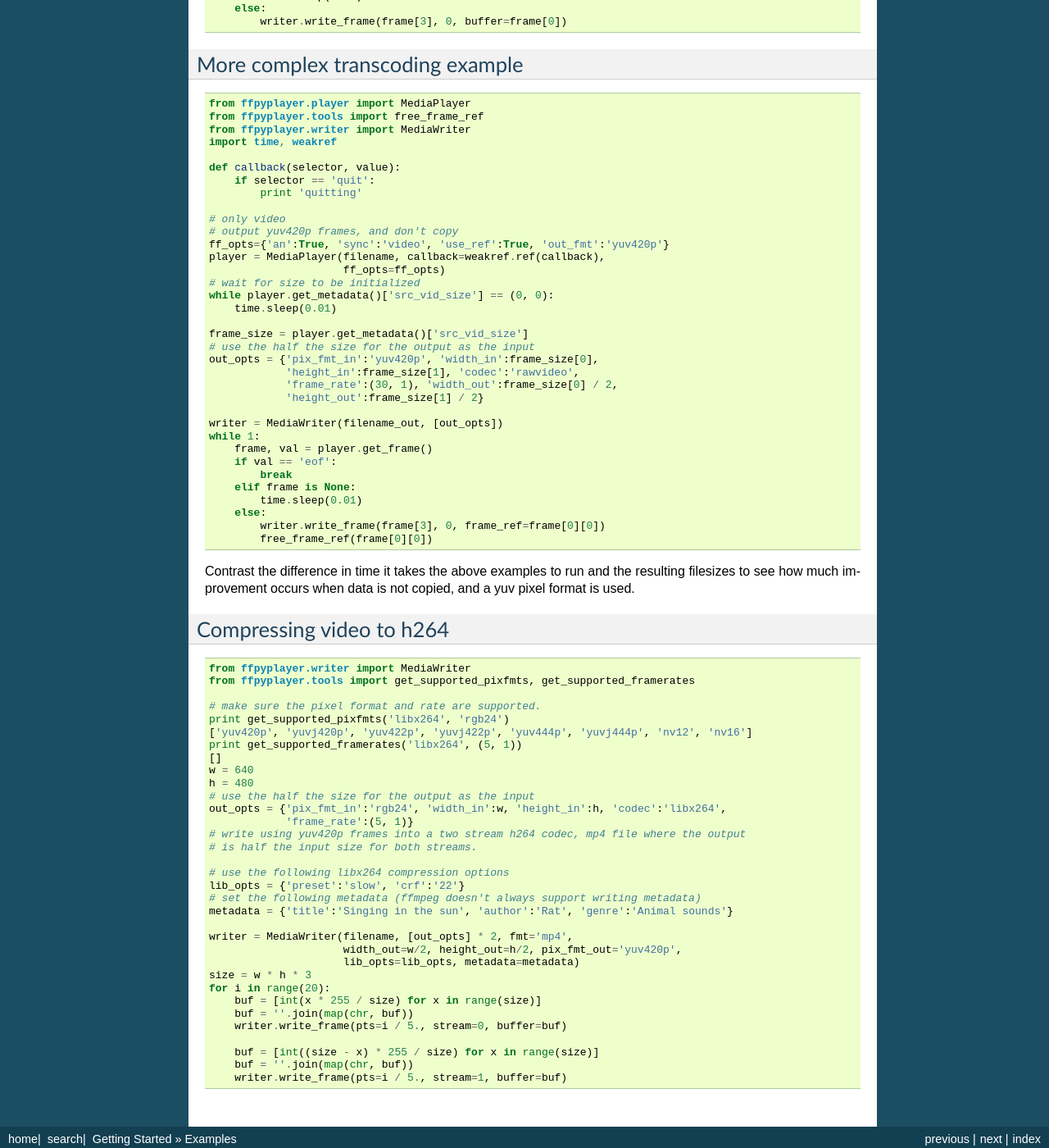
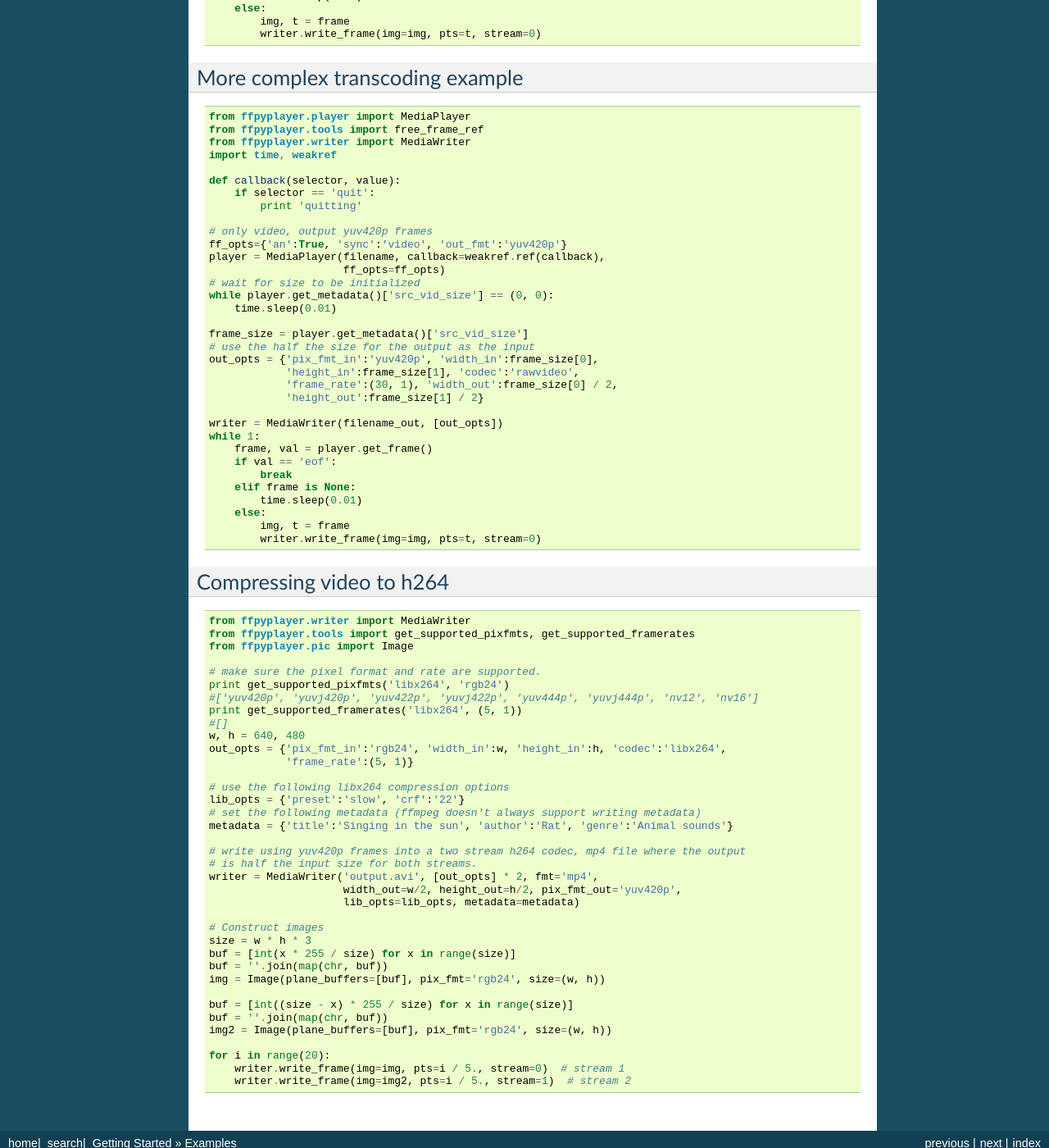
Before and after one commit to matham/ffpyplayer, a Sphinx documentation site: the page built from doc/source/examples.rst, in a window 1280 px wide and 1400 px high, scrolled down 1046 px. Shown: the whole window at 82% size. Built offline with Sphinx 7.4.7, drawn with Linux system fonts in a browser that asks for light colours; some of the changed text lies outside the part shown.

Commit message:
Update docs.

```diff
--- a/doc/source/examples.rst
+++ b/doc/source/examples.rst
@@ -43,7 +43,7 @@ Simple transcoding example
     ff_opts={'an':True, 'sync':'video'}
     player = MediaPlayer(filename, callback=weakref.ref(callback),
                          ff_opts=ff_opts)
-    # wait for size to be initialized
+    # wait for size to be initialized (add timeout and check for callback quitting)
     while player.get_metadata()['src_vid_size'] == (0, 0):
         time.sleep(0.01)
 
@@ -61,7 +61,8 @@ Simple transcoding example
         elif frame is None:
             time.sleep(0.01)
         else:
-            writer.write_frame(frame[3], 0, buffer=frame[0])
+            img, t = frame
+            writer.write_frame(img=img, pts=t, stream=0)
 
 More complex transcoding example
 --------------------------------
@@ -77,9 +78,8 @@ More complex transcoding example
         if selector == 'quit':
             print 'quitting'
 
-    # only video
-    # output yuv420p frames, and don't copy
-    ff_opts={'an':True, 'sync':'video', 'use_ref':True, 'out_fmt':'yuv420p'}
+    # only video, output yuv420p frames
+    ff_opts={'an':True, 'sync':'video', 'out_fmt':'yuv420p'}
     player = MediaPlayer(filename, callback=weakref.ref(callback),
                          ff_opts=ff_opts)
     # wait for size to be initialized
@@ -101,12 +101,8 @@ More complex transcoding example
         elif frame is None:
             time.sleep(0.01)
         else:
-            writer.write_frame(frame[3], 0, frame_ref=frame[0][0])
-            free_frame_ref(frame[0][0])
-
-Contrast the difference in time it takes the above examples to run and the resulting
-filesizes to see how much improvement occurs when data is not copied, and a yuv
-pixel format is used.
+            img, t = frame
+            writer.write_frame(img=img, pts=t, stream=0)
 
 Compressing video to h264
 -------------------------
@@ -115,34 +111,38 @@ Compressing video to h264
 
     from ffpyplayer.writer import MediaWriter
     from ffpyplayer.tools import get_supported_pixfmts, get_supported_framerates
+    from ffpyplayer.pic import Image
 
     # make sure the pixel format and rate are supported.
     print get_supported_pixfmts('libx264', 'rgb24')
-    ['yuv420p', 'yuvj420p', 'yuv422p', 'yuvj422p', 'yuv444p', 'yuvj444p', 'nv12', 'nv16']
+    #['yuv420p', 'yuvj420p', 'yuv422p', 'yuvj422p', 'yuv444p', 'yuvj444p', 'nv12', 'nv16']
     print get_supported_framerates('libx264', (5, 1))
-    []
-    w = 640
-    h = 480
-    # use the half the size for the output as the input
+    #[]
+    w, h = 640, 480
     out_opts = {'pix_fmt_in':'rgb24', 'width_in':w, 'height_in':h, 'codec':'libx264',
                 'frame_rate':(5, 1)}
-    # write using yuv420p frames into a two stream h264 codec, mp4 file where the output
-    # is half the input size for both streams.
 
     # use the following libx264 compression options
     lib_opts = {'preset':'slow', 'crf':'22'}
     # set the following metadata (ffmpeg doesn't always support writing metadata)
     metadata = {'title':'Singing in the sun', 'author':'Rat', 'genre':'Animal sounds'}
 
-    writer = MediaWriter(filename, [out_opts] * 2, fmt='mp4',
+    # write using yuv420p frames into a two stream h264 codec, mp4 file where the output
+    # is half the input size for both streams.
+    writer = MediaWriter('output.avi', [out_opts] * 2, fmt='mp4',
                          width_out=w/2, height_out=h/2, pix_fmt_out='yuv420p',
                          lib_opts=lib_opts, metadata=metadata)
+
+    # Construct images
     size = w * h * 3
+    buf = [int(x * 255 / size) for x in range(size)]
+    buf = ''.join(map(chr, buf))
+    img = Image(plane_buffers=[buf], pix_fmt='rgb24', size=(w, h))
+
+    buf = [int((size - x) * 255 / size) for x in range(size)]
+    buf = ''.join(map(chr, buf))
+    img2 = Image(plane_buffers=[buf], pix_fmt='rgb24', size=(w, h))
+
     for i in range(20):
-        buf = [int(x * 255 / size) for x in range(size)]
-        buf = ''.join(map(chr, buf))
-        writer.write_frame(pts=i / 5., stream=0, buffer=buf)
-
-        buf = [int((size - x) * 255 / size) for x in range(size)]
-        buf = ''.join(map(chr, buf))
-        writer.write_frame(pts=i / 5., stream=1, buffer=buf)
+        writer.write_frame(img=img, pts=i / 5., stream=0)  # stream 1
+        writer.write_frame(img=img2, pts=i / 5., stream=1)  # stream 2
```
Also changed, not shown: 1 other file.
